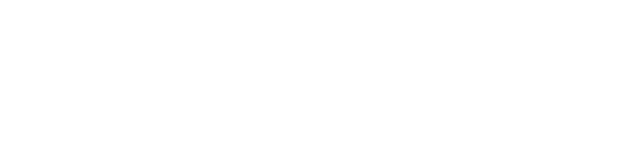
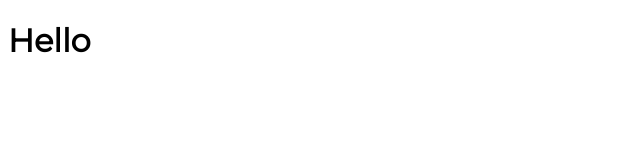
Before and after one commit to helenemartin/tr_cohort_job_matching, a plain HTML site: page index.html in a window 1280 px wide. Shown: the whole page, without its empty margins (0-640 px from the left). Drawn offline with Linux system fonts and the light colour scheme.

Commit message:
add google fonts

```diff
--- a/index.html
+++ b/index.html
@@ -1,9 +1,10 @@
 <!doctype html>
 <head>
   <link rel="stylesheet" href="styles.css">
+  <link href="https://fonts.googleapis.com/css2?family=Montserrat&display=swap" rel="stylesheet">
 </head>
 <body>
-
+  <h1>Hello</h1>
 </body>
   <script src ="index.js"></script>
 </html>
--- a/styles.css
+++ b/styles.css
@@ -0,0 +1,3 @@
+body {
+  font-family: 'Montserrat', sans-serif;
+}
```
